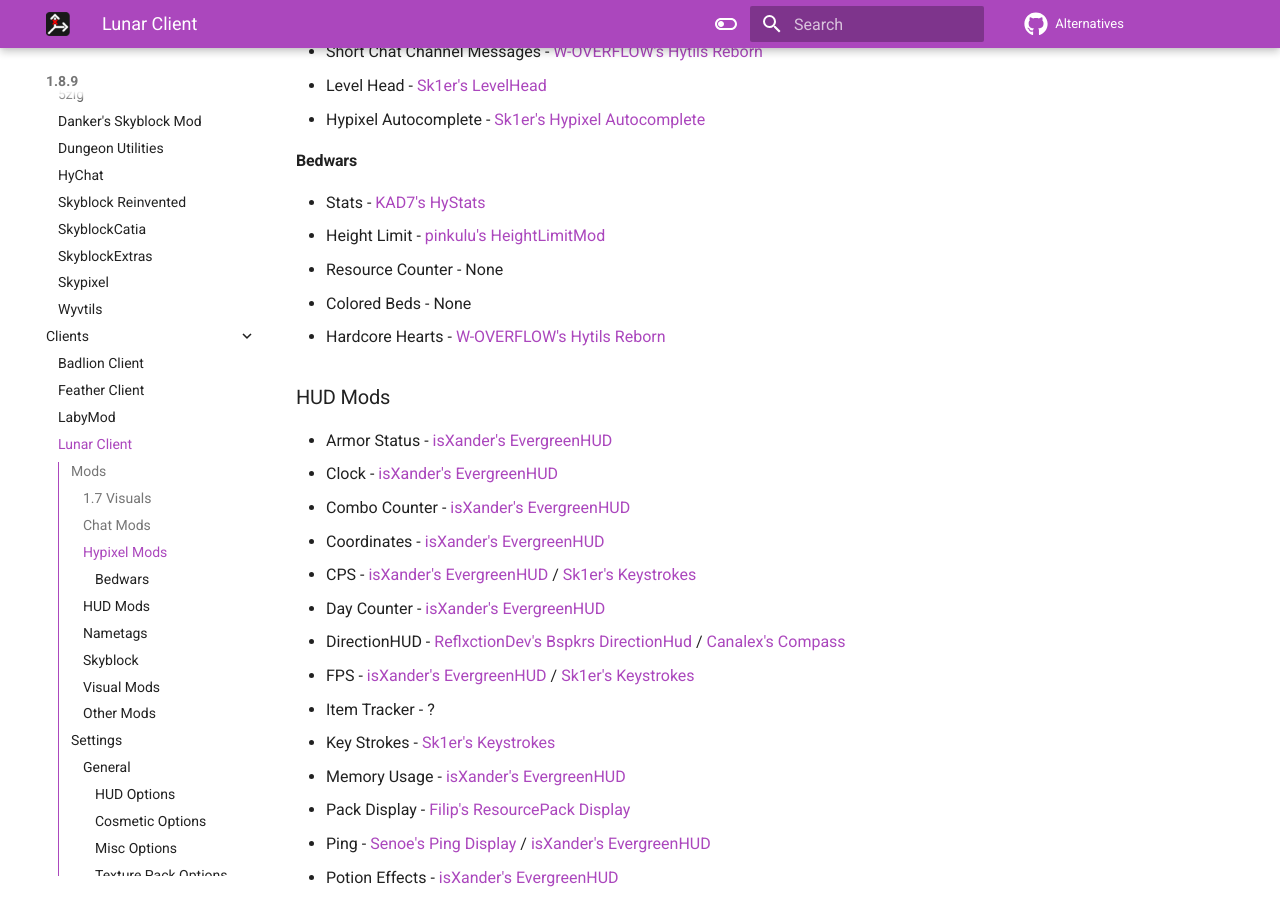
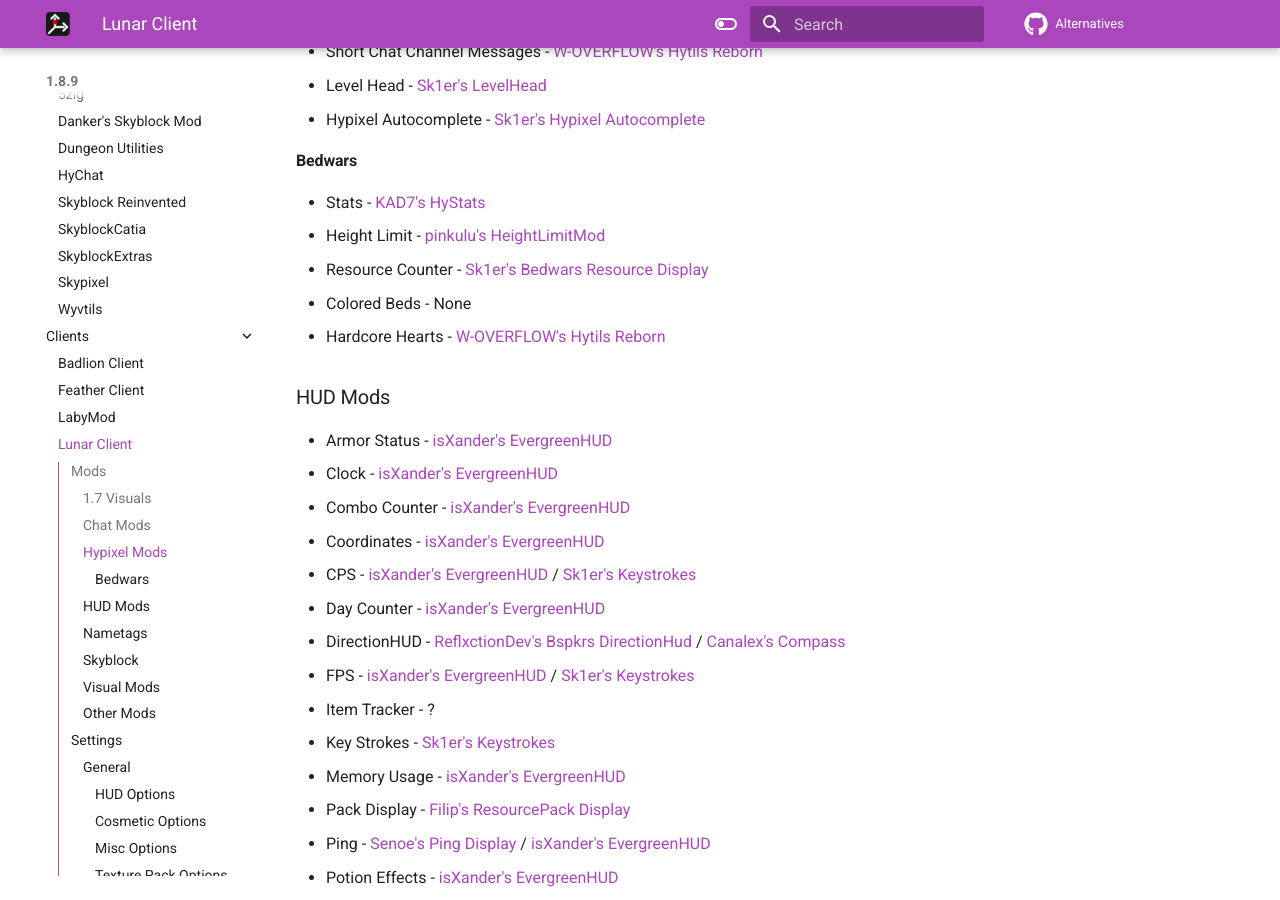
Before and after one commit to MicrocontrollersDev/Alternatives, an MkDocs documentation site: the page built from docs/1.8.9/lunar_client.md, in a window 1280 px wide and 900 px high, scrolled down 1097 px. Built offline with MkDocs 1.6.1 and Material for MkDocs 9.7.7, drawn with Linux system fonts in a browser that asks for light colours; comment, search, counter and statistics services are not loaded.

Commit message:
add bedwars resource display

```diff
--- a/docs/1.8.9/lunar_client.md
+++ b/docs/1.8.9/lunar_client.md
@@ -38,7 +38,7 @@
 
 * Stats - [KAD7's HyStats](https://www.mediafire.com/file/so4sw1wn8aso68i/HyStats-v4.1_1.8.9.jar/file)
 * Height Limit - [pinkulu's HeightLimitMod](https://modrinth.com/mod/hlm/version/3.2)
-* Resource Counter - None
+* Resource Counter - [Sk1er's Bedwars Resource Display](https://sk1er.club/mods/sk1er-bedwars_resource_display)
 * Colored Beds - None
 * Hardcore Hearts - [W-OVERFLOW's Hytils Reborn](https://github.com/W-OVERFLOW/Hytils-Reborn/releases/latest)
 
```
